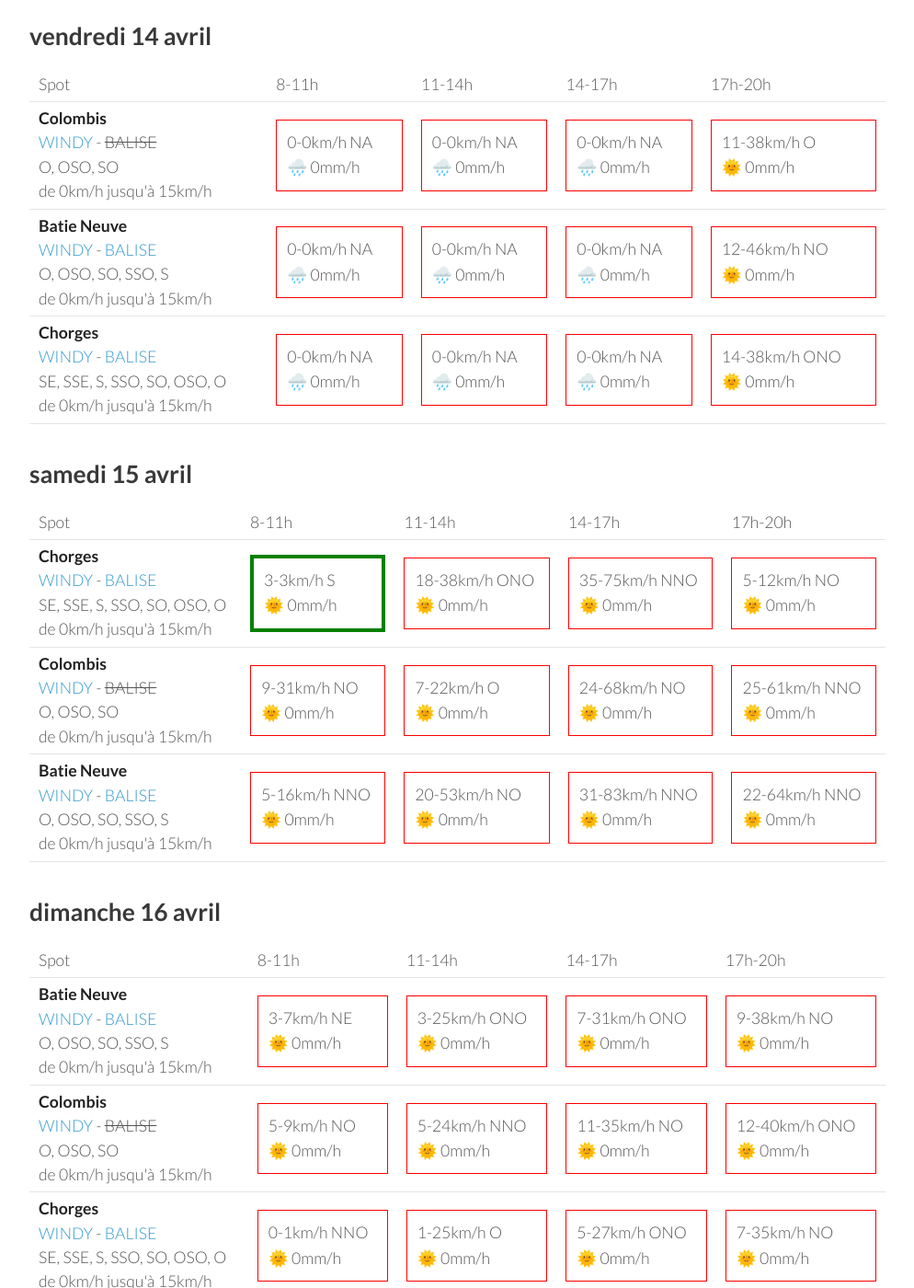
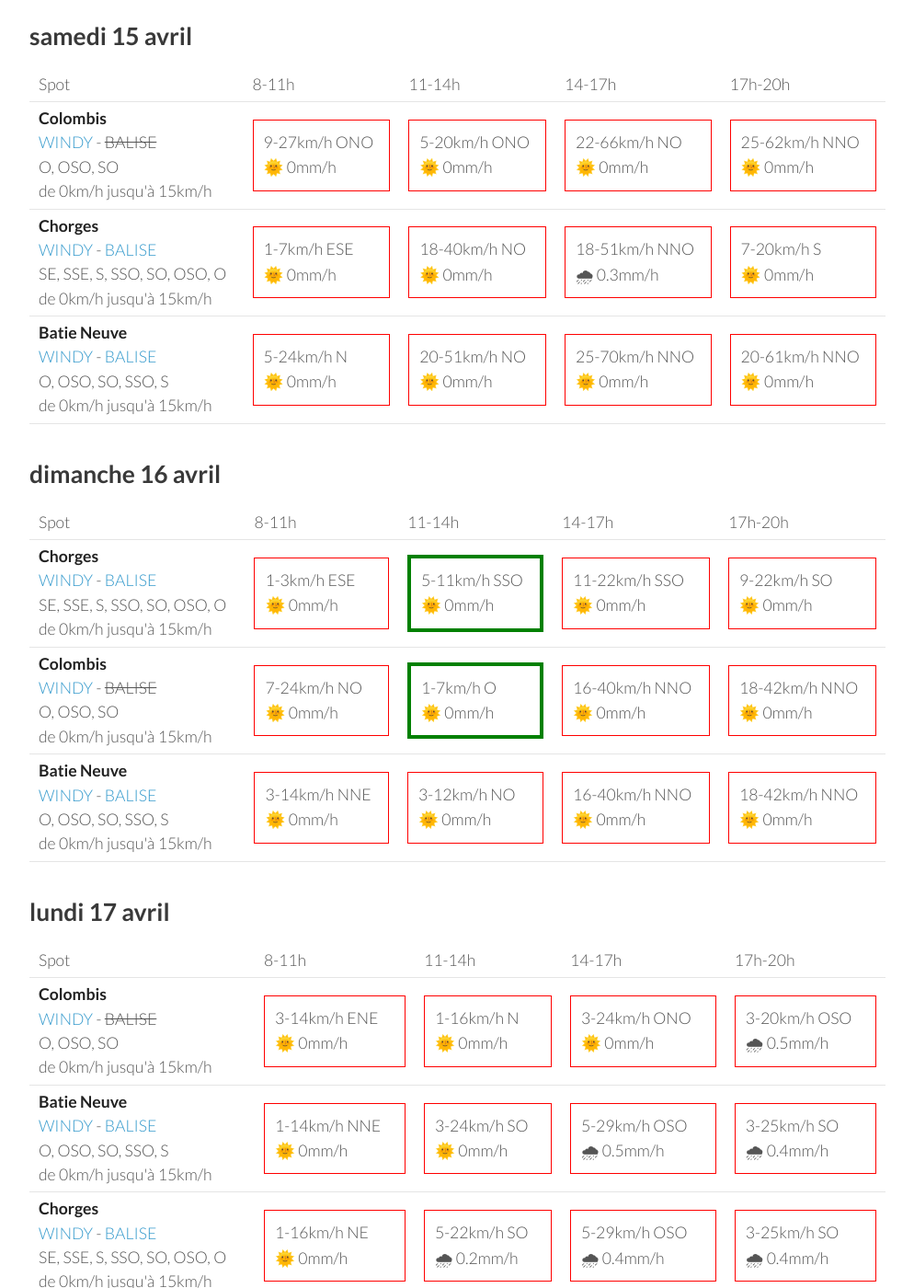
Before and after one commit to parapente-dans-le-nord/parapente-dans-le-nord.github.io, a Jekyll site: the page built from saint_andre.markdown, in a window 1280 px wide and 1400 px high, scrolled down 256 px. Shown: the whole window at 92% size, without its empty margins (26-1020 px from the left). Built offline with Jekyll 4.4.1, drawn with Linux system fonts in a browser that asks for light colours; some of the changed text lies outside the part shown.

Commit message:
update index.markdown

```diff
--- a/saint_andre.markdown
+++ b/saint_andre.markdown
@@ -7,9 +7,9 @@ title:  "Tous les spots"
 {: .links}
 
 # Prevision Windy, modèle Arome
-page mise à jour le vendredi 14 avril 22:35
+page mise à jour le samedi 15 avril 06:35
 
-## vendredi 14 avril
+## samedi 15 avril
 
 {::nomarkdown}
 <table>
@@ -24,73 +24,30 @@ page mise à jour le vendredi 14 avril 22:35
 <tr>
         <td><strong>Colombis</strong><br><a href="https://windy.com/44.494/6.216?44.559,6.262,10">WINDY</a> - <span class="no-balise"> BALISE </span><br> <span class="vent-favorable">O, OSO, SO</span><br><span class="force-vent">de 0km/h jusqu'à 15km/h</span> </td>
 
-            <td><div class="not-flyable"><p>0-0km/h NA</p><p>🌧️ 0mm/h</p></div></td>
-            <td><div class="not-flyable"><p>0-0km/h NA</p><p>🌧️ 0mm/h</p></div></td>
-            <td><div class="not-flyable"><p>0-0km/h NA</p><p>🌧️ 0mm/h</p></div></td>
-            <td><div class="not-flyable"><p>11-38km/h O</p><p>🌞 0mm/h</p></div></td>
+            <td><div class="not-flyable"><p>9-27km/h ONO</p><p>🌞 0mm/h</p></div></td>
+            <td><div class="not-flyable"><p>5-20km/h ONO</p><p>🌞 0mm/h</p></div></td>
+            <td><div class="not-flyable"><p>22-66km/h NO</p><p>🌞 0mm/h</p></div></td>
+            <td><div class="not-flyable"><p>25-62km/h NNO</p><p>🌞 0mm/h</p></div></td>
 
-    </tr>
-<tr>
-        <td><strong>Batie Neuve</strong><br><a href="https://windy.com/44.584/6.236?44.559,6.262,10,m:eTtagly">WINDY</a> - <span class=""><a href="https://www.openwindmap.org/PP554">BALISE</a> </span><br> <span class="vent-favorable">O, OSO, SO, SSO, S</span><br><span class="force-vent">de 0km/h jusqu'à 15km/h</span> </td>
-
-            <td><div class="not-flyable"><p>0-0km/h NA</p><p>🌧️ 0mm/h</p></div></td>
-            <td><div class="not-flyable"><p>0-0km/h NA</p><p>🌧️ 0mm/h</p></div></td>
-            <td><div class="not-flyable"><p>0-0km/h NA</p><p>🌧️ 0mm/h</p></div></td>
-            <td><div class="not-flyable"><p>12-46km/h NO</p><p>🌞 0mm/h</p></div></td>
 
     </tr>
 <tr>
         <td><strong>Chorges</strong><br><a href="https://windy.com/44.578/6.280?44.559,6.262,10">WINDY</a> - <span class=""><a href="https://www.openwindmap.org/PP554">BALISE</a> </span><br> <span class="vent-favorable">SE, SSE, S, SSO, SO, OSO, O</span><br><span class="force-vent">de 0km/h jusqu'à 15km/h</span> </td>
 
-            <td><div class="not-flyable"><p>0-0km/h NA</p><p>🌧️ 0mm/h</p></div></td>
-            <td><div class="not-flyable"><p>0-0km/h NA</p><p>🌧️ 0mm/h</p></div></td>
-            <td><div class="not-flyable"><p>0-0km/h NA</p><p>🌧️ 0mm/h</p></div></td>
-            <td><div class="not-flyable"><p>14-38km/h ONO</p><p>🌞 0mm/h</p></div></td>
-
-    </tr>
-
-</tbody>
-</table>
-{:/}
-## samedi 15 avril
-
-{::nomarkdown}
-<table>
-  <tbody>
-    <tr>
-      <td>Spot</td>
-      <td>8-11h</td>
-      <td>11-14h</td>
-      <td>14-17h</td>
-      <td>17h-20h</td>
-    </tr>
-<tr>
-        <td><strong>Chorges</strong><br><a href="https://windy.com/44.578/6.280?44.559,6.262,10">WINDY</a> - <span class=""><a href="https://www.openwindmap.org/PP554">BALISE</a> </span><br> <span class="vent-favorable">SE, SSE, S, SSO, SO, OSO, O</span><br><span class="force-vent">de 0km/h jusqu'à 15km/h</span> </td>
-
-            <td><div class="flyable"><p>3-3km/h S</p><p>🌞 0mm/h</p></div></td>
-            <td><div class="not-flyable"><p>18-38km/h ONO</p><p>🌞 0mm/h</p></div></td>
-            <td><div class="not-flyable"><p>35-75km/h NNO</p><p>🌞 0mm/h</p></div></td>
-            <td><div class="not-flyable"><p>5-12km/h NO</p><p>🌞 0mm/h</p></div></td>
-
-
-    </tr>
-<tr>
-        <td><strong>Colombis</strong><br><a href="https://windy.com/44.494/6.216?44.559,6.262,10">WINDY</a> - <span class="no-balise"> BALISE </span><br> <span class="vent-favorable">O, OSO, SO</span><br><span class="force-vent">de 0km/h jusqu'à 15km/h</span> </td>
-
-            <td><div class="not-flyable"><p>9-31km/h NO</p><p>🌞 0mm/h</p></div></td>
-            <td><div class="not-flyable"><p>7-22km/h O</p><p>🌞 0mm/h</p></div></td>
-            <td><div class="not-flyable"><p>24-68km/h NO</p><p>🌞 0mm/h</p></div></td>
-            <td><div class="not-flyable"><p>25-61km/h NNO</p><p>🌞 0mm/h</p></div></td>
+            <td><div class="not-flyable"><p>1-7km/h ESE</p><p>🌞 0mm/h</p></div></td>
+            <td><div class="not-flyable"><p>18-40km/h NO</p><p>🌞 0mm/h</p></div></td>
+            <td><div class="not-flyable"><p>18-51km/h NNO</p><p>🌧 0.3mm/h</p></div></td>
+            <td><div class="not-flyable"><p>7-20km/h S</p><p>🌞 0mm/h</p></div></td>
 
 
     </tr>
 <tr>
         <td><strong>Batie Neuve</strong><br><a href="https://windy.com/44.584/6.236?44.559,6.262,10,m:eTtagly">WINDY</a> - <span class=""><a href="https://www.openwindmap.org/PP554">BALISE</a> </span><br> <span class="vent-favorable">O, OSO, SO, SSO, S</span><br><span class="force-vent">de 0km/h jusqu'à 15km/h</span> </td>
 
-            <td><div class="not-flyable"><p>5-16km/h NNO</p><p>🌞 0mm/h</p></div></td>
-            <td><div class="not-flyable"><p>20-53km/h NO</p><p>🌞 0mm/h</p></div></td>
-            <td><div class="not-flyable"><p>31-83km/h NNO</p><p>🌞 0mm/h</p></div></td>
-            <td><div class="not-flyable"><p>22-64km/h NNO</p><p>🌞 0mm/h</p></div></td>
+            <td><div class="not-flyable"><p>5-24km/h N</p><p>🌞 0mm/h</p></div></td>
+            <td><div class="not-flyable"><p>20-51km/h NO</p><p>🌞 0mm/h</p></div></td>
+            <td><div class="not-flyable"><p>25-70km/h NNO</p><p>🌞 0mm/h</p></div></td>
+            <td><div class="not-flyable"><p>20-61km/h NNO</p><p>🌞 0mm/h</p></div></td>
 
 
     </tr>
@@ -111,32 +68,32 @@ page mise à jour le vendredi 14 avril 22:35
       <td>17h-20h</td>
     </tr>
 <tr>
-        <td><strong>Batie Neuve</strong><br><a href="https://windy.com/44.584/6.236?44.559,6.262,10,m:eTtagly">WINDY</a> - <span class=""><a href="https://www.openwindmap.org/PP554">BALISE</a> </span><br> <span class="vent-favorable">O, OSO, SO, SSO, S</span><br><span class="force-vent">de 0km/h jusqu'à 15km/h</span> </td>
+        <td><strong>Chorges</strong><br><a href="https://windy.com/44.578/6.280?44.559,6.262,10">WINDY</a> - <span class=""><a href="https://www.openwindmap.org/PP554">BALISE</a> </span><br> <span class="vent-favorable">SE, SSE, S, SSO, SO, OSO, O</span><br><span class="force-vent">de 0km/h jusqu'à 15km/h</span> </td>
 
-            <td><div class="not-flyable"><p>3-7km/h NE</p><p>🌞 0mm/h</p></div></td>
-            <td><div class="not-flyable"><p>3-25km/h ONO</p><p>🌞 0mm/h</p></div></td>
-            <td><div class="not-flyable"><p>7-31km/h ONO</p><p>🌞 0mm/h</p></div></td>
-            <td><div class="not-flyable"><p>9-38km/h NO</p><p>🌞 0mm/h</p></div></td>
+            <td><div class="not-flyable"><p>1-3km/h ESE</p><p>🌞 0mm/h</p></div></td>
+            <td><div class="flyable"><p>5-11km/h SSO</p><p>🌞 0mm/h</p></div></td>
+            <td><div class="not-flyable"><p>11-22km/h SSO</p><p>🌞 0mm/h</p></div></td>
+            <td><div class="not-flyable"><p>9-22km/h SO</p><p>🌞 0mm/h</p></div></td>
 
 
     </tr>
 <tr>
         <td><strong>Colombis</strong><br><a href="https://windy.com/44.494/6.216?44.559,6.262,10">WINDY</a> - <span class="no-balise"> BALISE </span><br> <span class="vent-favorable">O, OSO, SO</span><br><span class="force-vent">de 0km/h jusqu'à 15km/h</span> </td>
 
-            <td><div class="not-flyable"><p>5-9km/h NO</p><p>🌞 0mm/h</p></div></td>
-            <td><div class="not-flyable"><p>5-24km/h NNO</p><p>🌞 0mm/h</p></div></td>
-            <td><div class="not-flyable"><p>11-35km/h NO</p><p>🌞 0mm/h</p></div></td>
-            <td><div class="not-flyable"><p>12-40km/h ONO</p><p>🌞 0mm/h</p></div></td>
+            <td><div class="not-flyable"><p>7-24km/h NO</p><p>🌞 0mm/h</p></div></td>
+            <td><div class="flyable"><p>1-7km/h O</p><p>🌞 0mm/h</p></div></td>
+            <td><div class="not-flyable"><p>16-40km/h NNO</p><p>🌞 0mm/h</p></div></td>
+            <td><div class="not-flyable"><p>18-42km/h NNO</p><p>🌞 0mm/h</p></div></td>
 
 
     </tr>
 <tr>
-        <td><strong>Chorges</strong><br><a href="https://windy.com/44.578/6.280?44.559,6.262,10">WINDY</a> - <span class=""><a href="https://www.openwindmap.org/PP554">BALISE</a> </span><br> <span class="vent-favorable">SE, SSE, S, SSO, SO, OSO, O</span><br><span class="force-vent">de 0km/h jusqu'à 15km/h</span> </td>
+        <td><strong>Batie Neuve</strong><br><a href="https://windy.com/44.584/6.236?44.559,6.262,10,m:eTtagly">WINDY</a> - <span class=""><a href="https://www.openwindmap.org/PP554">BALISE</a> </span><br> <span class="vent-favorable">O, OSO, SO, SSO, S</span><br><span class="force-vent">de 0km/h jusqu'à 15km/h</span> </td>
 
-            <td><div class="not-flyable"><p>0-1km/h NNO</p><p>🌞 0mm/h</p></div></td>
-            <td><div class="not-flyable"><p>1-25km/h O</p><p>🌞 0mm/h</p></div></td>
-            <td><div class="not-flyable"><p>5-27km/h ONO</p><p>🌞 0mm/h</p></div></td>
-            <td><div class="not-flyable"><p>7-35km/h NO</p><p>🌞 0mm/h</p></div></td>
+            <td><div class="not-flyable"><p>3-14km/h NNE</p><p>🌞 0mm/h</p></div></td>
+            <td><div class="not-flyable"><p>3-12km/h NO</p><p>🌞 0mm/h</p></div></td>
+            <td><div class="not-flyable"><p>16-40km/h NNO</p><p>🌞 0mm/h</p></div></td>
+            <td><div class="not-flyable"><p>18-42km/h NNO</p><p>🌞 0mm/h</p></div></td>
 
 
     </tr>
@@ -157,32 +114,32 @@ page mise à jour le vendredi 14 avril 22:35
       <td>17h-20h</td>
     </tr>
 <tr>
-        <td><strong>Batie Neuve</strong><br><a href="https://windy.com/44.584/6.236?44.559,6.262,10,m:eTtagly">WINDY</a> - <span class=""><a href="https://www.openwindmap.org/PP554">BALISE</a> </span><br> <span class="vent-favorable">O, OSO, SO, SSO, S</span><br><span class="force-vent">de 0km/h jusqu'à 15km/h</span> </td>
+        <td><strong>Colombis</strong><br><a href="https://windy.com/44.494/6.216?44.559,6.262,10">WINDY</a> - <span class="no-balise"> BALISE </span><br> <span class="vent-favorable">O, OSO, SO</span><br><span class="force-vent">de 0km/h jusqu'à 15km/h</span> </td>
 
-            <td><div class="not-flyable"><p>3-14km/h NNE</p><p>🌧 0.4mm/h</p></div></td>
-            <td><div class="not-flyable"><p>3-20km/h SSO</p><p>🌧 0.4mm/h</p></div></td>
-            <td><div class="not-flyable"><p>5-27km/h OSO</p><p>🌧 0.2mm/h</p></div></td>
-            <td><div class="not-flyable"><p>7-29km/h SO</p><p>🌧 0.2mm/h</p></div></td>
+            <td><div class="not-flyable"><p>3-14km/h ENE</p><p>🌞 0mm/h</p></div></td>
+            <td><div class="not-flyable"><p>1-16km/h N</p><p>🌞 0mm/h</p></div></td>
+            <td><div class="not-flyable"><p>3-24km/h ONO</p><p>🌞 0mm/h</p></div></td>
+            <td><div class="not-flyable"><p>3-20km/h OSO</p><p>🌧 0.5mm/h</p></div></td>
 
 
     </tr>
 <tr>
-        <td><strong>Colombis</strong><br><a href="https://windy.com/44.494/6.216?44.559,6.262,10">WINDY</a> - <span class="no-balise"> BALISE </span><br> <span class="vent-favorable">O, OSO, SO</span><br><span class="force-vent">de 0km/h jusqu'à 15km/h</span> </td>
+        <td><strong>Batie Neuve</strong><br><a href="https://windy.com/44.584/6.236?44.559,6.262,10,m:eTtagly">WINDY</a> - <span class=""><a href="https://www.openwindmap.org/PP554">BALISE</a> </span><br> <span class="vent-favorable">O, OSO, SO, SSO, S</span><br><span class="force-vent">de 0km/h jusqu'à 15km/h</span> </td>
 
-            <td><div class="not-flyable"><p>1-14km/h NE</p><p>🌞 0mm/h</p></div></td>
-            <td><div class="not-flyable"><p>1-14km/h NE</p><p>🌞 0mm/h</p></div></td>
-            <td><div class="not-flyable"><p>5-22km/h NO</p><p>🌞 0mm/h</p></div></td>
-            <td><div class="not-flyable"><p>5-25km/h SSO</p><p>🌧 0.2mm/h</p></div></td>
+            <td><div class="not-flyable"><p>1-14km/h NNE</p><p>🌞 0mm/h</p></div></td>
+            <td><div class="not-flyable"><p>3-24km/h SO</p><p>🌞 0mm/h</p></div></td>
+            <td><div class="not-flyable"><p>5-29km/h OSO</p><p>🌧 0.5mm/h</p></div></td>
+            <td><div class="not-flyable"><p>3-25km/h SO</p><p>🌧 0.4mm/h</p></div></td>
 
 
     </tr>
 <tr>
         <td><strong>Chorges</strong><br><a href="https://windy.com/44.578/6.280?44.559,6.262,10">WINDY</a> - <span class=""><a href="https://www.openwindmap.org/PP554">BALISE</a> </span><br> <span class="vent-favorable">SE, SSE, S, SSO, SO, OSO, O</span><br><span class="force-vent">de 0km/h jusqu'à 15km/h</span> </td>
 
-            <td><div class="not-flyable"><p>3-16km/h NE</p><p>🌧 0.5mm/h</p></div></td>
-            <td><div class="not-flyable"><p>3-20km/h SSO</p><p>🌧 0.7mm/h</p></div></td>
-            <td><div class="not-flyable"><p>5-27km/h OSO</p><p>🌧 0.2mm/h</p></div></td>
-            <td><div class="not-flyable"><p>7-29km/h SSO</p><p>🌧 0.3mm/h</p></div></td>
+            <td><div class="not-flyable"><p>1-16km/h NE</p><p>🌞 0mm/h</p></div></td>
+            <td><div class="not-flyable"><p>5-22km/h SO</p><p>🌧 0.2mm/h</p></div></td>
+            <td><div class="not-flyable"><p>5-29km/h OSO</p><p>🌧 0.4mm/h</p></div></td>
+            <td><div class="not-flyable"><p>3-25km/h SO</p><p>🌧 0.4mm/h</p></div></td>
 
 
     </tr>
@@ -206,7 +163,7 @@ page mise à jour le vendredi 14 avril 22:35
         <td><strong>Colombis</strong><br><a href="https://windy.com/44.494/6.216?44.559,6.262,10">WINDY</a> - <span class="no-balise"> BALISE </span><br> <span class="vent-favorable">O, OSO, SO</span><br><span class="force-vent">de 0km/h jusqu'à 15km/h</span> </td>
 
             <td><div class="not-flyable"><p>5-18km/h E</p><p>🌞 0mm/h</p></div></td>
-            <td><div class="not-flyable"><p>1-18km/h NO</p><p>🌞 0mm/h</p></div></td>
+            <td><div class="not-flyable"><p>1-18km/h NNE</p><p>🌞 0mm/h</p></div></td>
             <td><div class="not-flyable"><p>5-22km/h O</p><p>🌞 0mm/h</p></div></td>
             <td><div class="not-flyable"><p>14-38km/h SSO</p><p>🌧 1.2mm/h</p></div></td>
 
@@ -215,7 +172,7 @@ page mise à jour le vendredi 14 avril 22:35
 <tr>
         <td><strong>Chorges</strong><br><a href="https://windy.com/44.578/6.280?44.559,6.262,10">WINDY</a> - <span class=""><a href="https://www.openwindmap.org/PP554">BALISE</a> </span><br> <span class="vent-favorable">SE, SSE, S, SSO, SO, OSO, O</span><br><span class="force-vent">de 0km/h jusqu'à 15km/h</span> </td>
 
-            <td><div class="not-flyable"><p>3-20km/h ENE</p><p>🌞 0mm/h</p></div></td>
+            <td><div class="not-flyable"><p>5-20km/h ENE</p><p>🌞 0mm/h</p></div></td>
             <td><div class="not-flyable"><p>1-24km/h S</p><p>🌞 0mm/h</p></div></td>
             <td><div class="not-flyable"><p>5-25km/h SO</p><p>🌧 0.2mm/h</p></div></td>
             <td><div class="not-flyable"><p>7-31km/h SSO</p><p>🌧 0.7mm/h</p></div></td>
@@ -225,8 +182,8 @@ page mise à jour le vendredi 14 avril 22:35
 <tr>
         <td><strong>Batie Neuve</strong><br><a href="https://windy.com/44.584/6.236?44.559,6.262,10,m:eTtagly">WINDY</a> - <span class=""><a href="https://www.openwindmap.org/PP554">BALISE</a> </span><br> <span class="vent-favorable">O, OSO, SO, SSO, S</span><br><span class="force-vent">de 0km/h jusqu'à 15km/h</span> </td>
 
-            <td><div class="not-flyable"><p>3-16km/h ENE</p><p>🌞 0mm/h</p></div></td>
-            <td><div class="not-flyable"><p>3-22km/h SSO</p><p>🌞 0mm/h</p></div></td>
+            <td><div class="not-flyable"><p>3-16km/h NE</p><p>🌞 0mm/h</p></div></td>
+            <td><div class="not-flyable"><p>3-22km/h S</p><p>🌞 0mm/h</p></div></td>
             <td><div class="not-flyable"><p>5-27km/h SO</p><p>🌧 0.2mm/h</p></div></td>
             <td><div class="not-flyable"><p>9-33km/h SSO</p><p>🌧 0.6mm/h</p></div></td>
 
```
